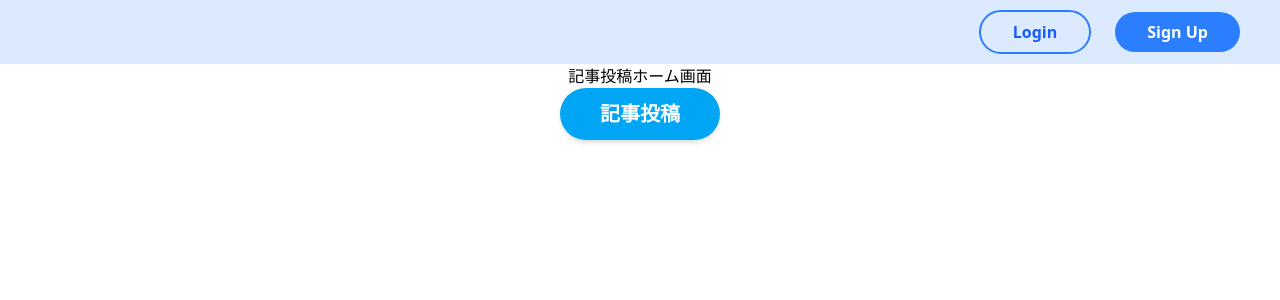
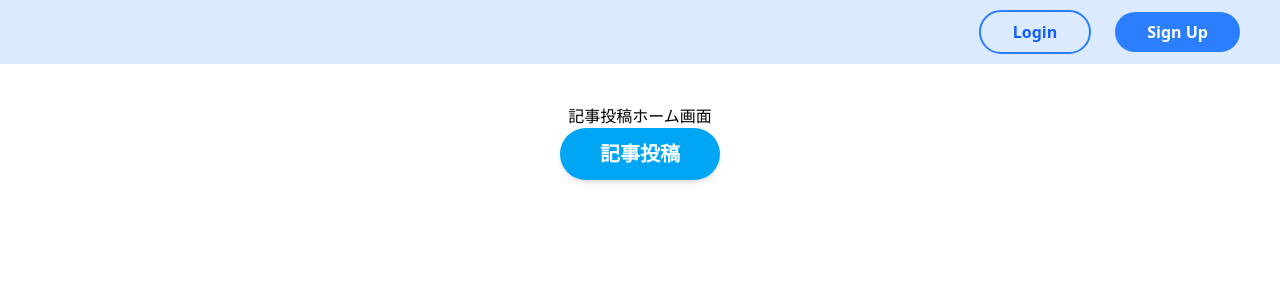
Before and after one commit to takanorishinagawa/teamdev_20, a Next.js app: page /article/home in a window 1280 px wide. Shown: the top 300 px of the page. Built offline with nearby package versions, Linux system fonts and the light colour scheme.

Commit message:
ホーム仮置き_7/18_3:15

```diff
--- a/src/app/article/home/page.tsx
+++ b/src/app/article/home/page.tsx
@@ -8,7 +8,7 @@ const ArticleHomePage = () => {
   const router = useRouter();
 
   return (
-    <div>
+    <div className="p-10">
       <div className="flex flex-col items-center">
         <h2>記事投稿ホーム画面</h2>
 
```
